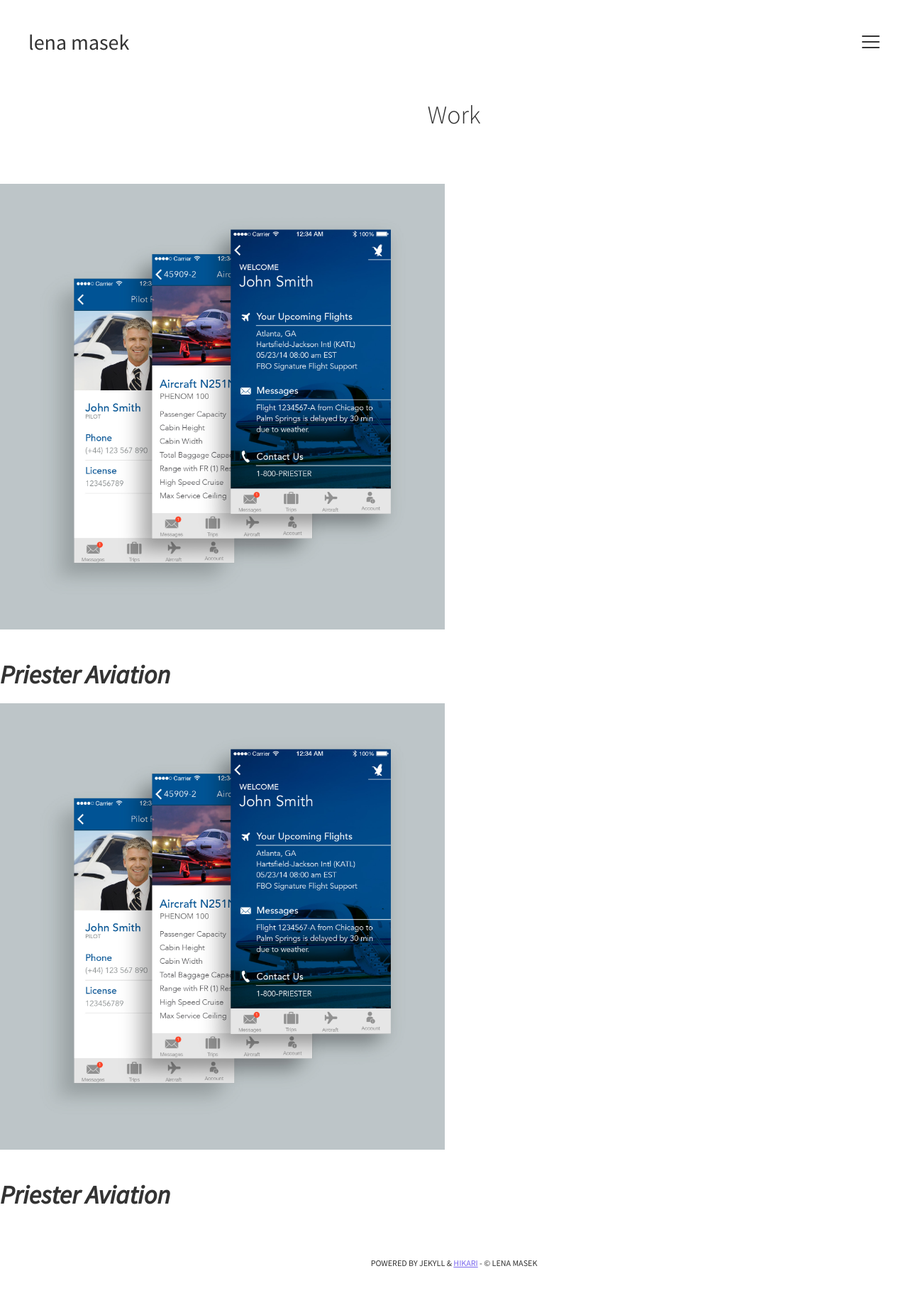
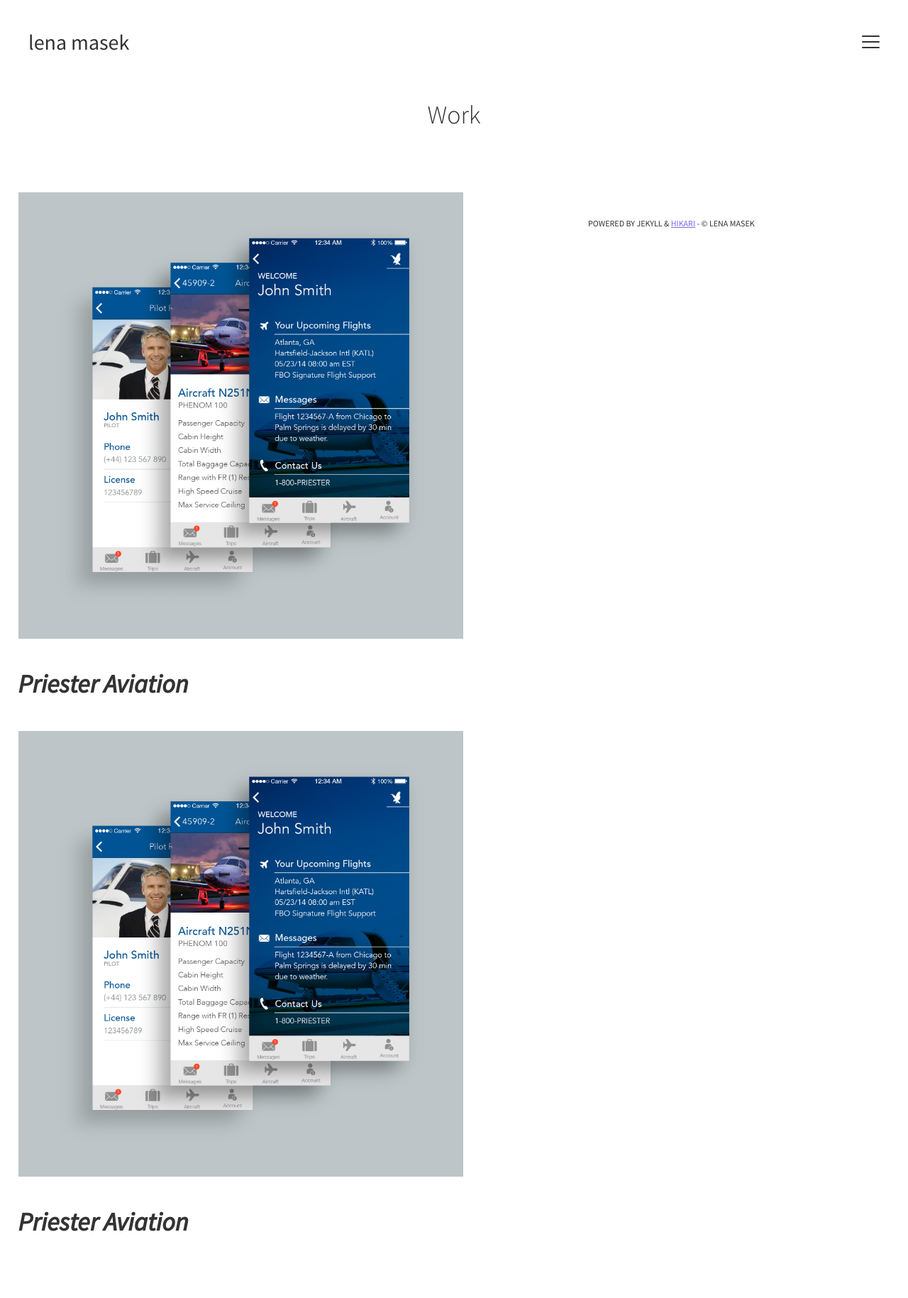
Before and after one commit to lenamasek/lenamasek.github.io, a Jekyll site: the page built from work/index.html, in a window 1280 px wide. Shown: the whole page at 71% size. Built offline with Jekyll 4.4.1, drawn with Linux system fonts in a browser that asks for light colours; after the commit the page ends 1775 px from its top, so only the background shows below that.

Commit message:
trying to make columns

```diff
--- a/work/index.html
+++ b/work/index.html
@@ -10,7 +10,7 @@
      <h1 class="page-title" itemprop="name headline">Work</h1>
 </section>
 
-<div class="span_3_of_6">
+<div class="col span_3_of_6">
 <img src="{{ site.baseurl }}/assets/img/pa-2.jpg">
 
 <h2>Priester Aviation</h2>
@@ -19,7 +19,7 @@
 
 
 
-<div class="span_3_of_6">
+<div class="col span_3_of_6">
 <img src="{{ site.baseurl }}/assets/img/pa-2.jpg">
 
 <h2>Priester Aviation</h2>
```
